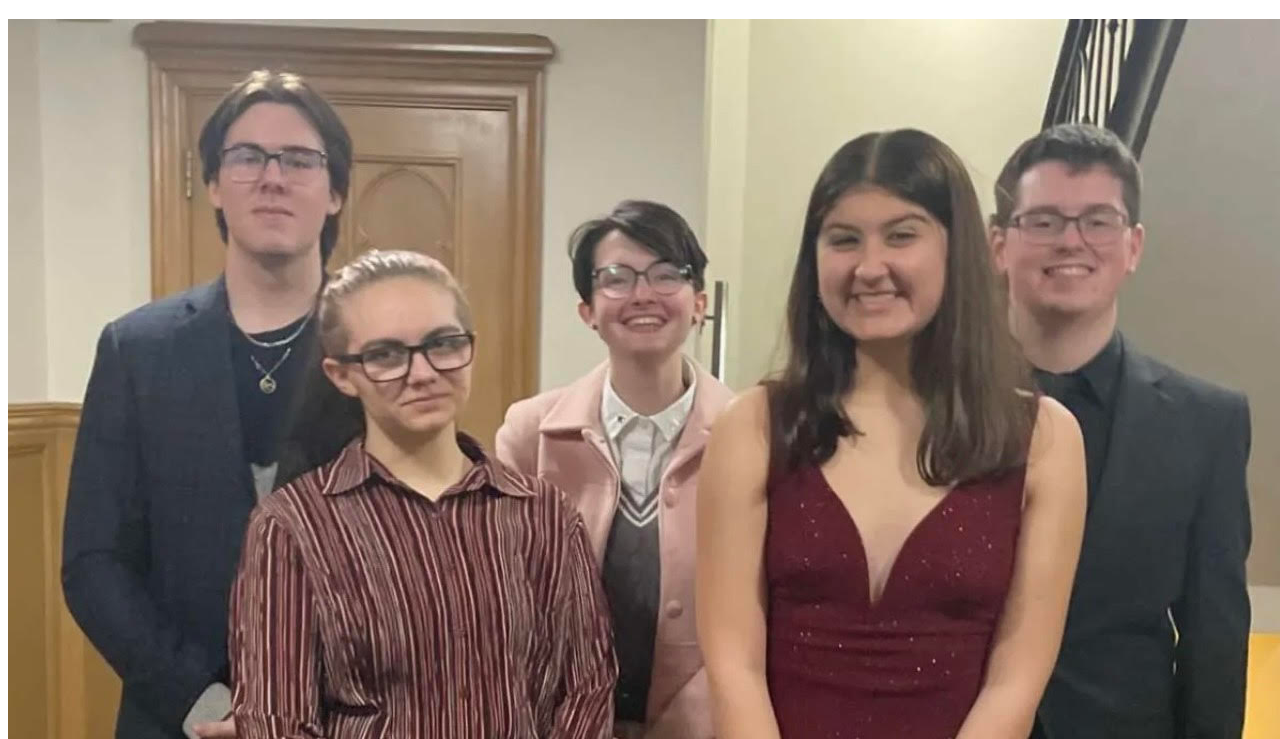
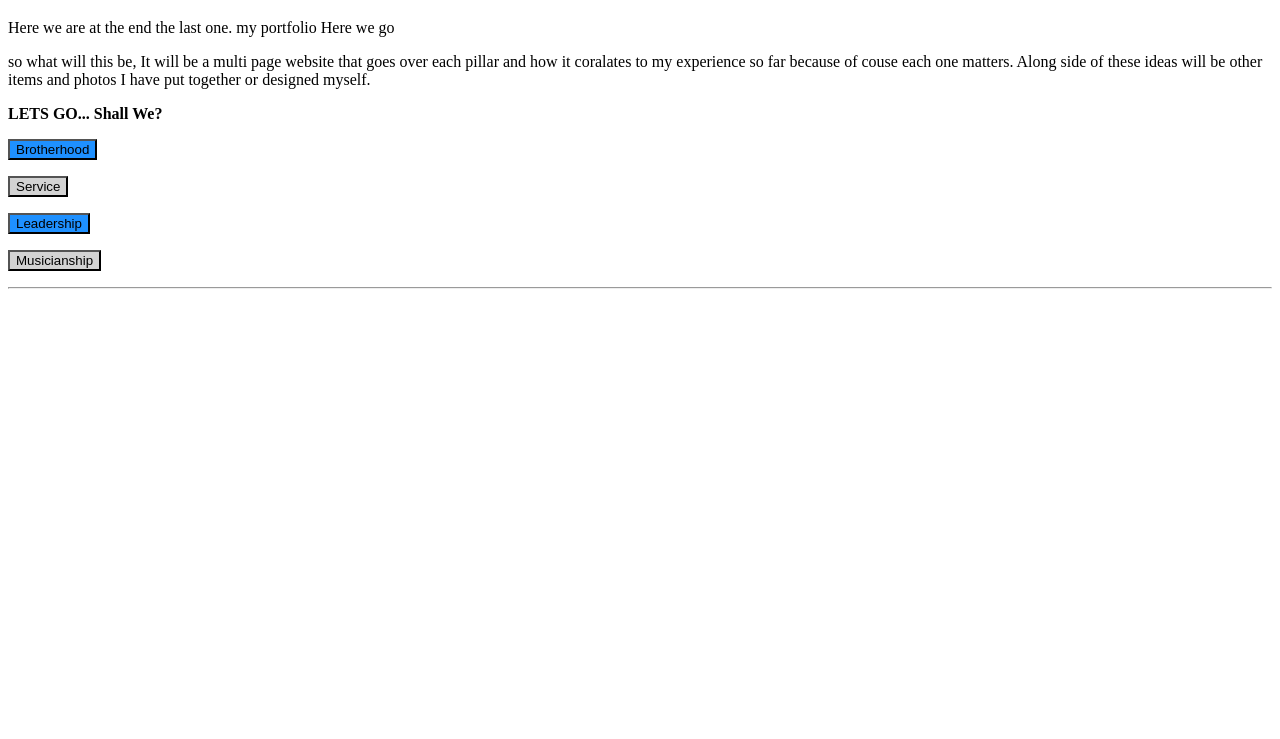
Before and after one commit to QuincyCrawford/MizzouITFinal, a plain HTML site: page index.html in a window 1280 px wide. Shown: the part 61-800 px from the top of the page. Drawn offline with Linux system fonts and the light colour scheme.

Commit message:
Update index.html

```diff
--- a/index.html
+++ b/index.html
@@ -9,8 +9,6 @@
     </head>
     <body>
         <h1>Quincy Raymond Crawford: KKΨ Portfolio Project</h1>
-
-         <img src="Kappas.jpg">
 
         <p></p>
         Here we are at the end the last one. my portfolio Here we go
```
